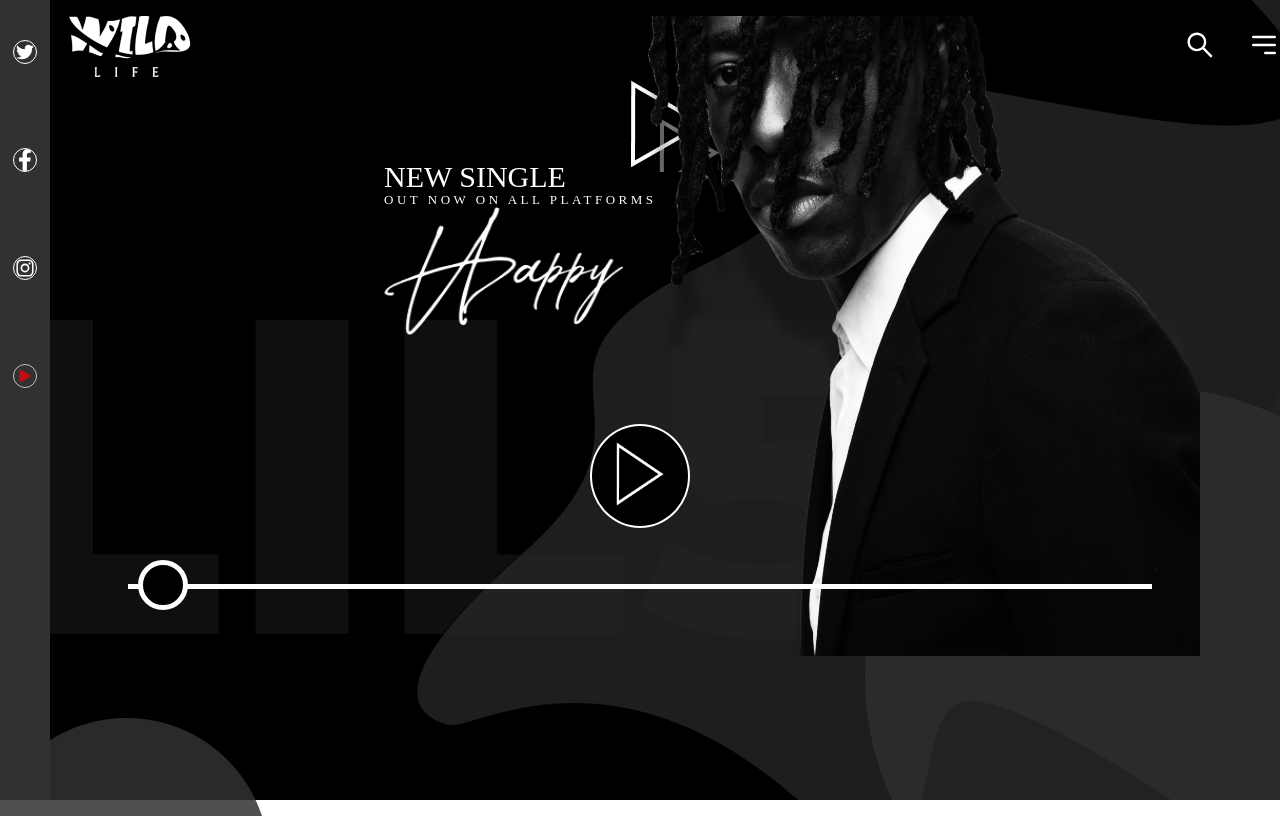
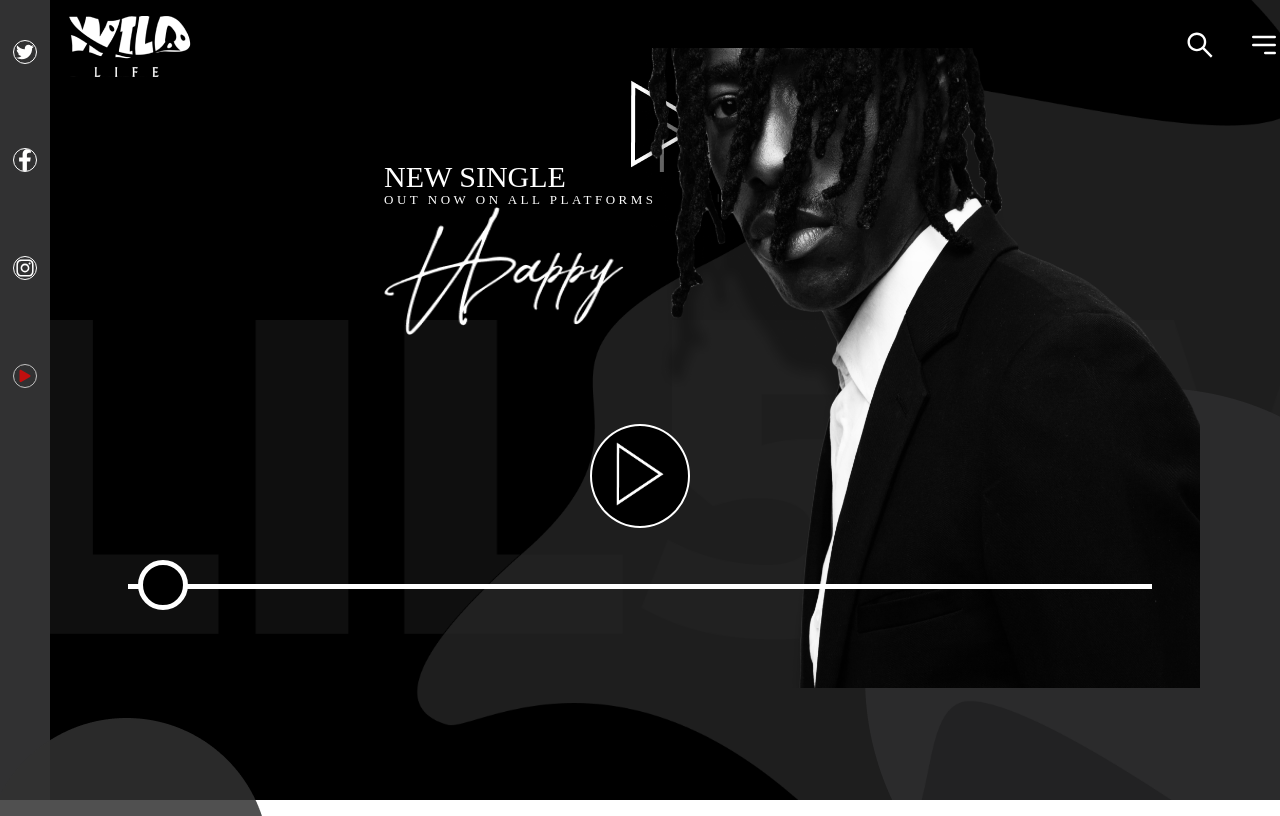
Before and after one commit to Tasleemofx/Lil5ive, a React (Vite) app: page / in a window 1280 px wide. Shown: the top 816 px of the page. Built offline with nearby package versions, Linux system fonts and the light colour scheme.

Commit message:
image position fix

```diff
--- a/src/App.css
+++ b/src/App.css
@@ -16,6 +16,7 @@
   width: 90vw;
   height: 80vh;
   z-index: 5;
+
 }
 .playbtns{
  display: none;
@@ -111,7 +112,7 @@ font-family: Tw Cen MT;
     width: 60vw;
     height: 80vh;
     position: absolute;
-    top: 1em;
+    top: 3em;
     right: 5em;
 
   }
--- a/src/App.jsx
+++ b/src/App.jsx
@@ -1,4 +1,4 @@
-import { useState, useRef, useEffect } from 'react'
+import { useState, useRef } from 'react'
 import './App.css'
 import Nav from './components/Navbar/Nav'
 import Sidebar from './components/Sidebar/Sidebar'
@@ -26,11 +26,11 @@ function App() {
 
 
   const songRef = useRef()
-  const controlRef = useRef()
+  // const controlRef = useRef()
 
 
- function handleseek(){
-  // let clickarea =
+ function handleseek(e){
+  console.log(e.target.value)
  }
   function getMusic(){
     let duration = songRef.current.duration
@@ -83,8 +83,8 @@ function App() {
         {isplaying ? <img src={pause} alt="pause"/>: <img src={playwhite} alt="play"/> }
         </div>
         <div className="audioprog" >
-          <div onClick={handleseek} className="lenseek"></div>
-          <div style={{left: `${progress}%`}} className="seeker"></div>
+          <div onClick={(e)=>handleseek(e)} className="lenseek"></div>
+          <div style={{left: `${progress}%`}} className="seeker" ></div>
         </div>
       </div>
 
```
